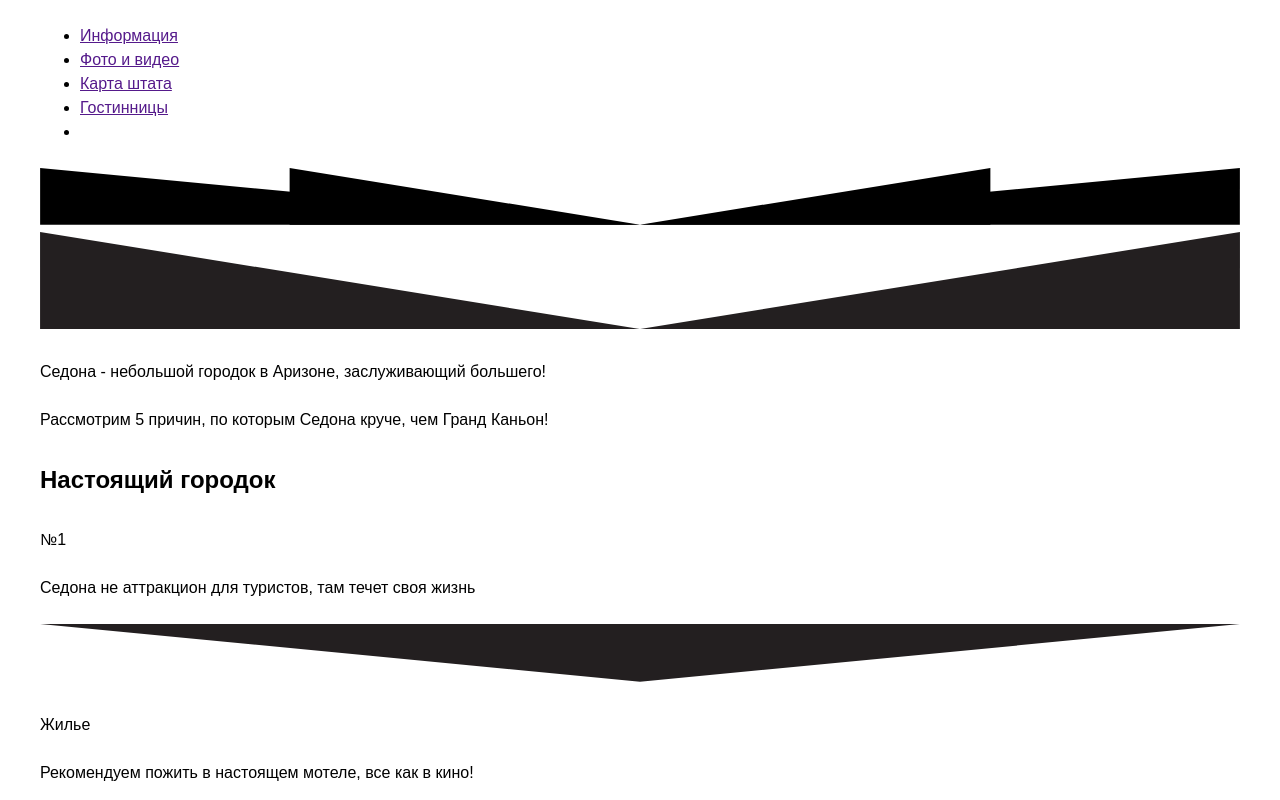
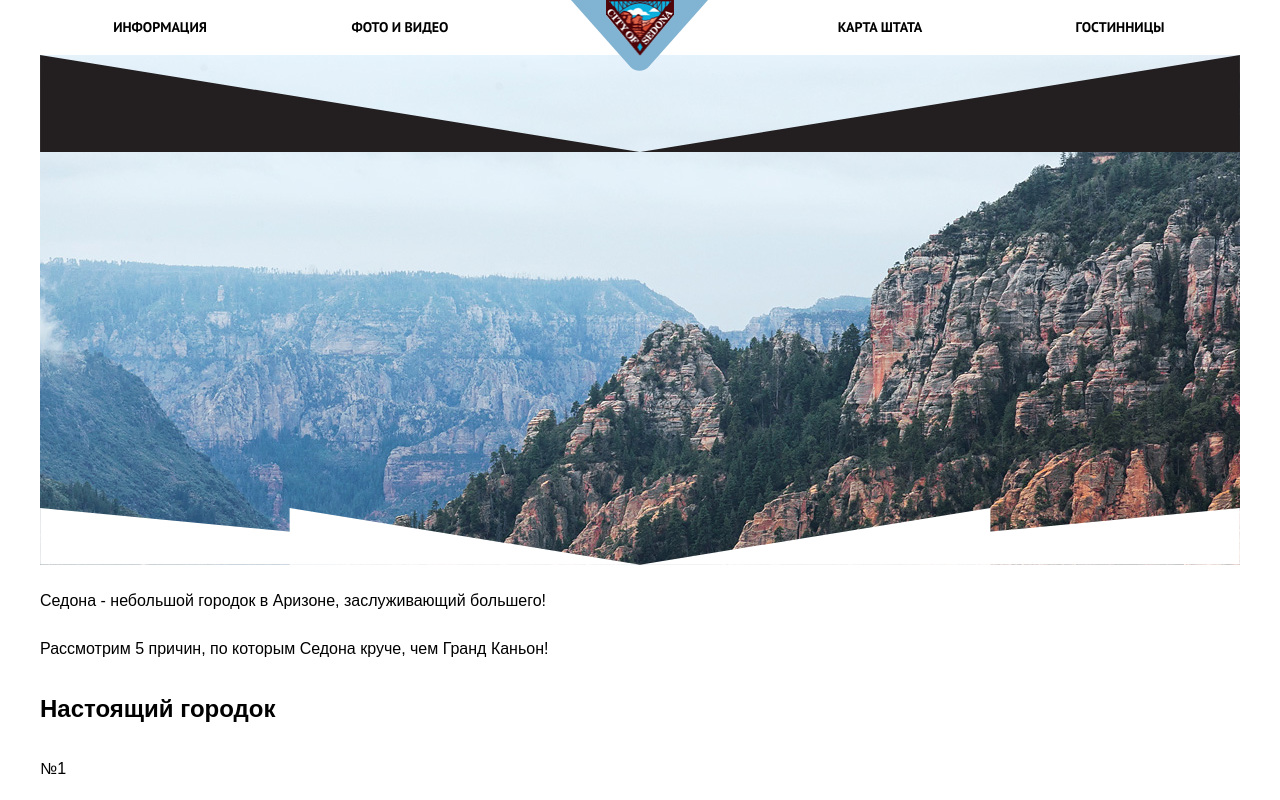
Before and after one commit to AlxNotz/Sedona, a website: page source/index.html in a window 1280 px wide. Shown: the top 800 px of the page. Drawn offline with nearby package versions, Linux system fonts and the light colour scheme; files that its build step writes are made by us from their sources; files whose address does not match are found by name.

Commit message:
header done

```diff
--- a/source/index.html
+++ b/source/index.html
@@ -3,7 +3,7 @@
 <head>
 	<meta charset="UTF-8">
 	<title>Sedona</title>
-	<link rel="stylesheet" href="css/style.css">
+	<link rel="stylesheet" href="../build/css/style.css">
 </head>
 <body>
 	<div class="center-wrap">
@@ -17,21 +17,31 @@
 					<li class="nav__burger"></li>
 				</ul>
 			</nav>
+			<div class="logo header__logo">
+				<svg class="logo__bg" version="1.0" id="Layer_1" xmlns="http://www.w3.org/2000/svg" xmlns:xlink="http://www.w3.org/1999/xlink" x="0px" y="0px"
+					 width="137px" height="70.778px" viewBox="0 0 137 70.778" enable-background="new 0 0 137 70.778" xml:space="preserve">
+					<path d="M137,0h-14.173H14.173H0l31.279,35.161l0,0l27.8,31.249c5.182,5.824,13.66,5.824,18.842,0l27.8-31.249l0,0L137,0z"/>
+				</svg>
+				<img class="logo__img" src="img/logo-sedona@3x.png" alt="logo"
+						 srcset="img/logo-sedona@1x.png 1x,
+						 				 img/logo-sedona@2x.png 2x,
+						 				 img/logo-sedona@3x.png 3x">
+			</div>
 		</header>
 
 		<section class="promo">
 			<div class="promo__welcome"></div>
-			<div class="promo__to_georgeous"></div>
+			<div class="promo__to-georgeous"></div>
 			<div class="promo__sedona"></div>
 			<div class="promo__because"></div>
-			<svg xmlns="http://www.w3.org/2000/svg" viewBox="0 0 1200.29 56.7">
+			<svg class="promo__decoration" xmlns="http://www.w3.org/2000/svg" viewBox="0 0 1200.29 56.7">
 			  <title>promo-decoration</title>
 			  <path d="M289.6,507.2v56.7H640.18Z" transform="translate(-40.03 -507.2)" style="fill-rule: evenodd"/>
 			  <path d="M990.75,507.2v56.7H640.18Z" transform="translate(-40.03 -507.2)" style="fill-rule: evenodd"/>
 			  <path d="M40,507.2v56.7H640.18Z" transform="translate(-40.03 -507.2)" style="fill-rule: evenodd"/>
-			  <path d="M1240.32,507.2v56.7H640.18Z" transform="translate(-40.03 -507.2)" style="fill-rule: evenodd"/>
+			  <path d="M1240.32,507.2v56.7H640.18Z" transform="translate(-40.00 -507.2)" style="fill-rule: evenodd"/>
 			</svg>
-			<svg xmlns="http://www.w3.org/2000/svg" viewBox="0 0 448.63 36.28">
+			<svg class="promo__decoration-320" xmlns="http://www.w3.org/2000/svg" viewBox="0 0 448.63 36.28">
 			  <title>promo-decoration-320</title>
 			  <path d="M159.69,0V36.28H384Z" transform="translate(-159.69 0)" style="fill: #231f20;fill-rule: evenodd"/>
 			  <path d="M608.31,0V36.28H384Z" transform="translate(-159.69 0)" style="fill: #231f20;fill-rule: evenodd"/>
@@ -151,7 +161,9 @@
 			</div>
 			<div class="footer__authors">Website by <i></i> for <i></i></div>
 		</footer>
+	</div>
 
-	</div>
+	<script src="http://localhost:35729/livereload.js"></script>
+
 </body>
 </html>
--- a/source/sass/blocks/header.scss
+++ b/source/sass/blocks/header.scss
@@ -0,0 +1,66 @@
+.header {
+	position: relative;
+
+	&__logo {
+		position: absolute;
+		top: 0;
+		left: 50%;
+		margin-left: -69px;
+		fill: $blue;
+		z-index: 10;
+	}
+
+	&__nav {
+		padding-top: 14px;
+		height: 55px;
+	}
+}
+.nav {
+	&__list {
+		display: flex;
+		justify-content: space-between;
+		padding-left: 0;
+		margin: 0;
+	}
+	&__item {
+		flex: 0 1 20%;
+		list-style: none;
+		text-align: center;
+
+		&:nth-child(2) {
+			margin-right: 10%;
+		}
+		&:nth-child(3) {
+			margin-left: 10%;
+		}
+
+		a {
+			font-family: $font-bold;
+			font-size: 14px;
+			line-height: 26px;
+			text-decoration: none;
+			text-transform: uppercase;
+			color: #000;
+
+			&:hover {
+				color: $blue-hover;
+			}
+			&:active {
+				opacity: .3;
+			}
+		}
+	}
+	&__burger {
+		display: none;
+	}
+}
+.logo {
+	&__img {
+		position: absolute;
+		top: 0;
+		left: 50%;
+		margin-left: -34px;
+		width: 68px;
+		height: 56px;
+	}
+}
--- a/source/sass/blocks/promo.scss
+++ b/source/sass/blocks/promo.scss
@@ -0,0 +1,33 @@
+.promo {
+	position: relative;
+	height: 510px;
+	background-image: url(../img/photo-background@1x.jpg);
+
+	@media #{$mq-retina2x} {
+		background-image: url(../img/photo-background@2x.jpg);
+	}
+
+	&__welcome {
+		background-image: url(../img/text-welcome.svg);
+	}
+
+	&__to-georgeous {
+		background-image: url(../img/text-welcome.svg);
+	}
+
+	&__sedona {
+		background-image: url(../img/text-welcome.svg);
+	}
+
+	&__because {
+		background-image: url(../img/text-welcome.svg);
+	}
+
+	&__decoration {
+		position: absolute;
+		bottom: 0;
+		left: 0;
+		width: 100%;
+		fill: white;
+	}
+}
--- a/source/sass/globals/variables.scss
+++ b/source/sass/globals/variables.scss
@@ -3,3 +3,12 @@ $font-regular: "PT-Sans-Regular", "Verdana", sans-serif;
 $font-bold: "PT-Sans-Bold", "Verdana", sans-serif;
 
 // colors
+$blue: #81b3d2;
+$blue-hover: #669ec0;
+$blue-down: #5496bd;
+$brown: #766357;
+$brown-hover: #604e43;
+$brown-down: #503e33;
+
+// @media
+$mq-retina2x: "(min-device-pixel-ratio: 2)";
--- a/source/sass/main.scss
+++ b/source/sass/main.scss
@@ -1,3 +1,11 @@
 @import "globals/normalize/_import-now";
 @import "globals/fonts";
+@import "globals/variables";
 @import "globals/global";
+@import "blocks/header";
+@import "blocks/promo";
+@import "blocks/product-descr";
+@import "blocks/illustrated-feature";
+@import "blocks/feature-block";
+@import "blocks/hotel-offers";
+@import "blocks/footer";
```
